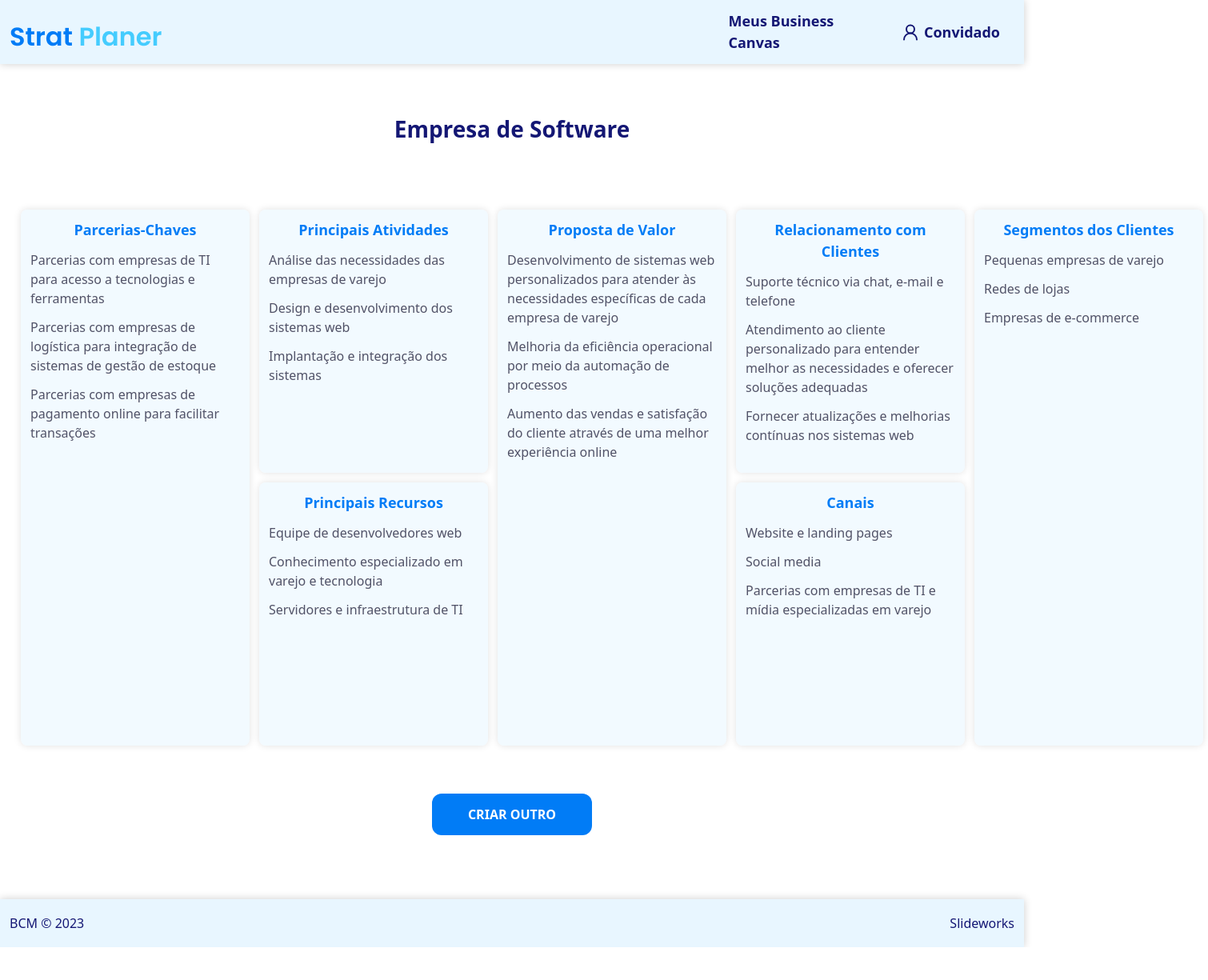
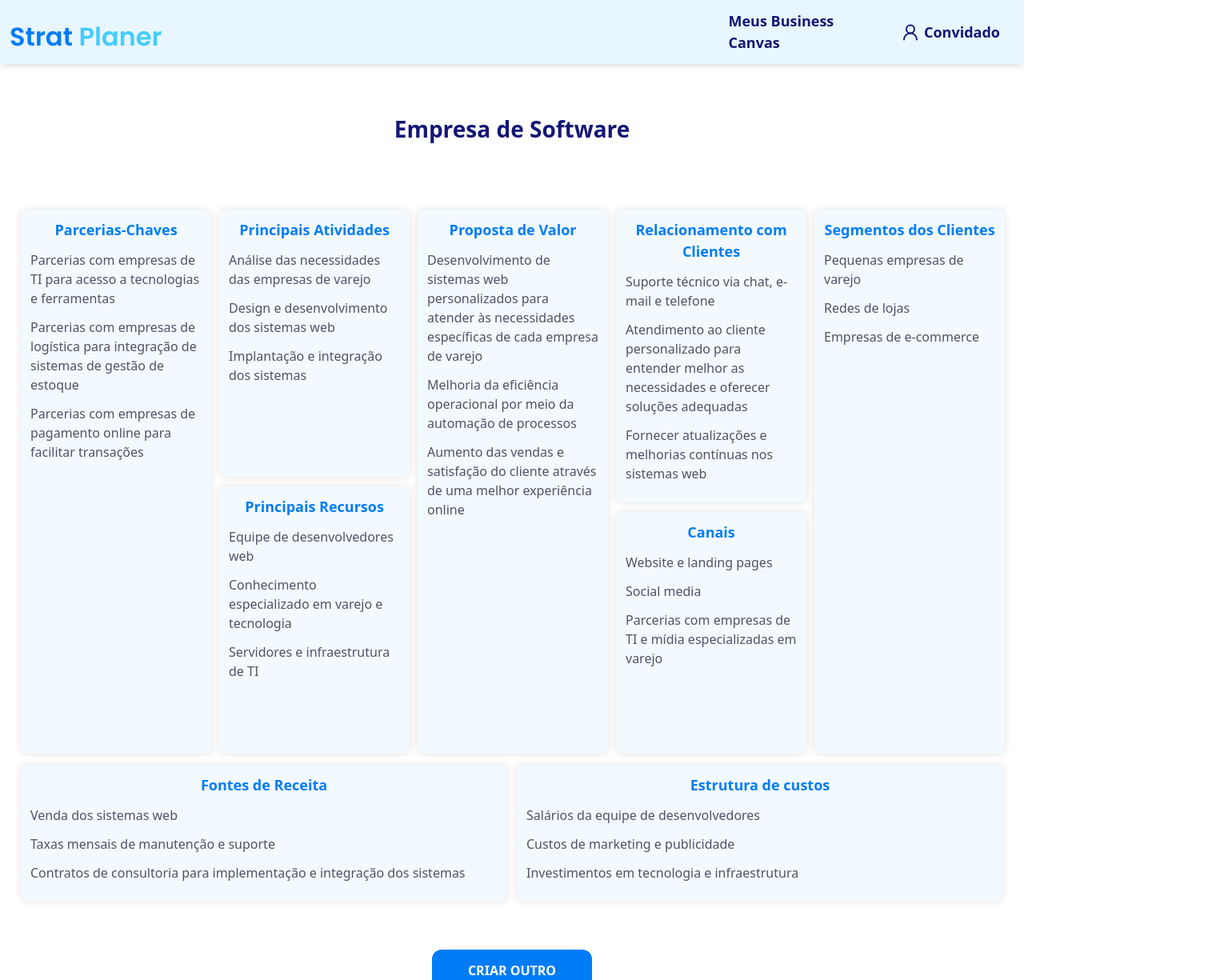
Before and after one commit to developerlucasmarques/business-canvas-gpt-client, a Next.js app: page /business-canvas in a window 1280 px wide. Shown: the top 1225 px of the page at 80% size, 1510 px wide, since content can reach past the window. Before the commit the page ends 1184 px from the top, so only its background shows below. Built offline with nearby package versions, Linux system fonts and the light colour scheme.

Commit message:
feat: add revenueStreams and costStructure to BusinessCanvas Page

```diff
--- a/src/components/bc-card/bc-card.module.css
+++ b/src/components/bc-card/bc-card.module.css
@@ -1,5 +1,5 @@
 .card {
-  width: 28.6rem;
+  width: 96%;
   background-color: var(--color-business-canvas-card-background);
   border-radius: 0.8rem;
   box-shadow: 0px 0px 10px 0px rgba(0, 0, 0, 0.12);
@@ -17,7 +17,6 @@
   text-align: center;
 }
 
-
 .card p {
   font-size: 1.6rem;
   font-weight: 500;
--- a/src/pages/business-canvas/index.tsx
+++ b/src/pages/business-canvas/index.tsx
@@ -79,7 +79,8 @@ const BusinessCanvas: React.FC = () => {
     <Layout headerButtonComponents={headerButtons}>
       <div className={`${styles.container} flex justify-center flex-col items-center`}>
         <h1>{businessCanvas.name}</h1>
-        <div className={`${styles.businessCanvasContainer}`}>
+        <div className={styles.businessCanvasContainer}>
+          <div className={`${styles.businessCanvasColumnsContainer}`}>
             <div className={`${styles.colum}`}>
               {renderCards(['keyPartnerships'], true)}
             </div>
@@ -94,6 +95,12 @@ const BusinessCanvas: React.FC = () => {
             </div>
             <div className={`${styles.colum}`}>
               {renderCards(['customerSegments'], true)}
+            </div>
+          </div>
+          <div>
+          <div className={`${styles.line}`}>
+              {renderCards(['revenueStreams', 'costStructure'], true)}
+            </div>
           </div>
         </div>
         <SendLink label='Criar Outro' url='/criar'/>
--- a/src/styles/business-canvas.module.css
+++ b/src/styles/business-canvas.module.css
@@ -11,15 +11,26 @@
 }
 
 .businessCanvasContainer {
+  display: flex;
+  flex-direction: column;
+  margin-bottom: 4rem;
+}
+
+.businessCanvasColumnsContainer {
   width: 100%;
   display: flex;
   justify-content: space-between;
-  height: 67rem;
-  margin-bottom: 4rem;
+  height: 68rem;
+  margin-bottom: 1.4rem;
 }
 
 .colum {
   display: flex;
+  width: 100%;
   flex-direction: column;
   height: 100%;
 }
+
+.line {
+  display: flex;
+}
```
Lines whose indentation alone changed are shown as unchanged.
